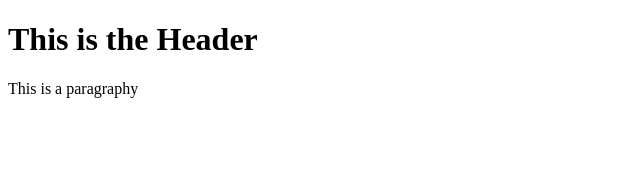
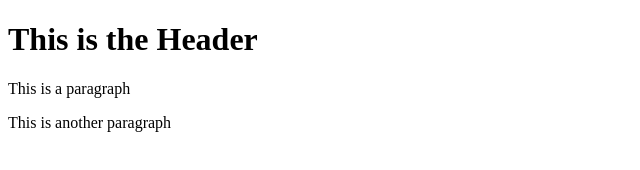
Before and after one commit to DaveyJo/git-test, a plain HTML site: page git-test/index.html in a window 1280 px wide. Shown: the whole page, without its empty margins (0-640 px from the left). Drawn offline with Linux system fonts and the light colour scheme.

Commit message:
Third commit

```diff
--- a/git-test/index.html
+++ b/git-test/index.html
@@ -2,6 +2,7 @@
 <html>
     <body>
         <h1>This is the Header</h1>
-        <p>This is a paragraphy</p>
+        <p>This is a paragraph</p>
+        <p>This is another paragraph</p>
     </body>
 </html>
```
